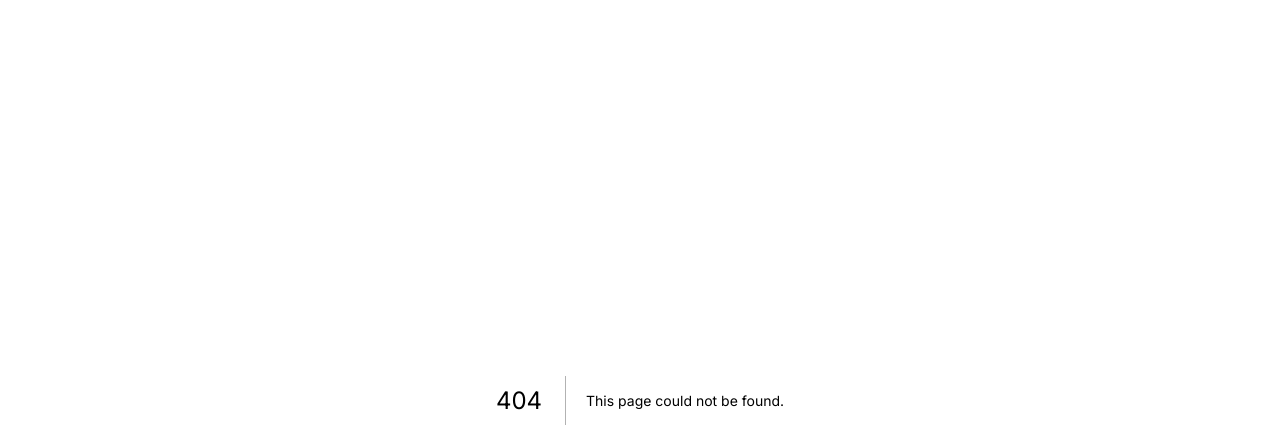
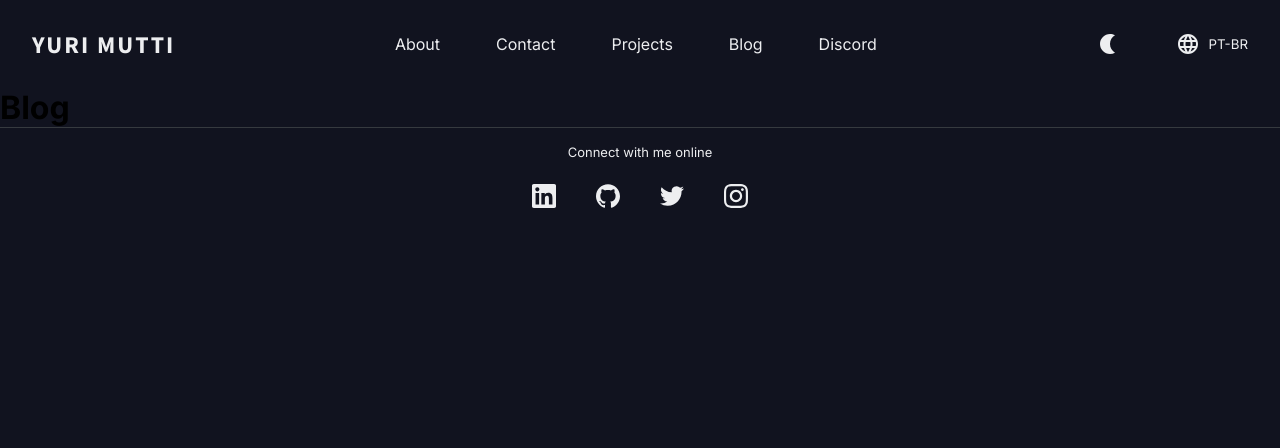
Before and after one commit to yurimutti/yurimutti.com, a Next.js app: page /blog in a window 1280 px wide. Before the commit this address had no page. Shown: the top 448 px of the page. Built offline with nearby package versions, Linux system fonts and the light colour scheme.

Commit message:
feat: create pages and layout to header and footer

```diff
--- /dev/null
+++ b/src/components/layouts/layout/index.tsx
@@ -0,0 +1,18 @@
+import React from 'react';
+
+import { Footer } from '@/components/layouts/footer';
+import { Navbar } from '@/components/layouts/navbar';
+
+interface Props {
+  children: React.ReactNode;
+}
+
+export function Layout({ children }: Props) {
+  return (
+    <>
+      <Navbar />
+      {children}
+      <Footer />
+    </>
+  );
+}
--- a/src/components/layouts/navbar/index.tsx
+++ b/src/components/layouts/navbar/index.tsx
@@ -1,7 +1,6 @@
 import { useState } from 'react';
 
 import Link from 'next/link';
-// import { useRouter } from 'next/router';
 
 import { Logo } from '@/components/logo';
 import { ToggleLang } from '@/components/toggle-lang';
@@ -10,11 +9,10 @@ import { ToggleTheme } from '@/components/toggle-theme';
 import { NavMobile } from './nav-mobile';
 import * as S from './styles';
 
-const pages = ['About', 'Blog', 'Discord', 'Projects'];
+const pages = ['About', 'Contact', 'Projects', 'Blog', 'Discord'];
 
 export function Navbar() {
   const [hovered, setHovered] = useState('');
-  // const router = useRouter();
 
   return (
     <S.Container>
@@ -29,11 +27,12 @@ export function Navbar() {
           <S.List onHoverEnd={() => setHovered('')}>
             {pages.map((page) => {
               const isHovered = hovered === page;
-              // const path = `/${page.toLowerCase()}`;
+              const path = `/${page.toLowerCase()}`;
 
               return (
                 <S.ListItem key={page}>
-                  <S.Anchor href="#" onHoverStart={() => setHovered(page)}>
+                  <Link href={path}>
+                    <S.Anchor onHoverStart={() => setHovered(page)}>
                       {isHovered && (
                         <S.NavHovered
                           layoutId="shape"
@@ -44,6 +43,7 @@ export function Navbar() {
                       )}
                       {page}
                     </S.Anchor>
+                  </Link>
                 </S.ListItem>
               );
             })}
--- a/src/components/layouts/navbar/nav-mobile/index.tsx
+++ b/src/components/layouts/navbar/nav-mobile/index.tsx
@@ -2,6 +2,7 @@ import { useState } from 'react';
 import { MdMenu, MdClose } from 'react-icons/md';
 
 import { AnimatePresence } from 'framer-motion';
+import Link from 'next/link';
 
 import { ToggleLang } from '@/components/toggle-lang';
 import { ToggleTheme } from '@/components/toggle-theme';
@@ -24,9 +25,15 @@ export function NavMobile({ pages }: { pages: string[] }) {
             </button>
             <nav>
               <ul>
-                {pages.map((page) => (
-                  <li key={page}>{page}</li>
-                ))}
+                {pages.map((page) => {
+                  const path = `/${page.toLowerCase()}`;
+
+                  return (
+                    <li key={page}>
+                      <Link href={path}>{page}</Link>
+                    </li>
+                  );
+                })}
               </ul>
               <ToggleLang />
               <ToggleTheme />
--- a/src/components/layouts/navbar/styles.ts
+++ b/src/components/layouts/navbar/styles.ts
@@ -38,6 +38,7 @@ export const Anchor = styled(motion.a, {
   zIndex: 1,
   padding: '$2',
   color: '$slate12',
+  cursor: 'pointer',
 });
 
 export const NavHovered = styled(motion.span, {
--- /dev/null
+++ b/src/pages/blog.tsx
@@ -0,0 +1,11 @@
+import { Layout } from '@/components/layouts/layout';
+
+function Blog() {
+  return (
+    <Layout>
+      <h1>Blog</h1>
+    </Layout>
+  );
+}
+
+export default Blog;
```
Also changed, not shown: src/pages/about.tsx (added, +11 -0 lines), src/pages/contact.tsx (added, +11 -0 lines), src/pages/discord.tsx (added, +11 -0 lines), src/pages/index.tsx (+4 -5 lines), src/pages/projects.tsx (added, +10 -0 lines), src/pages/404.tsx (added), src/pages/500.tsx (added). Lines whose indentation alone changed are shown as unchanged.
